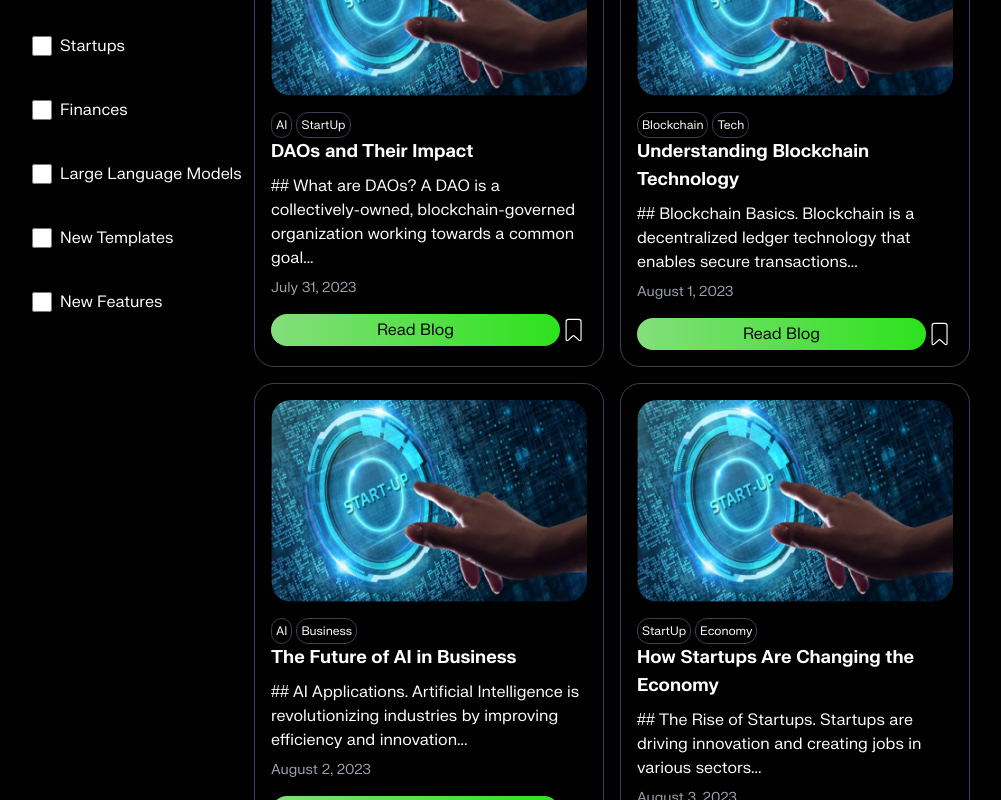
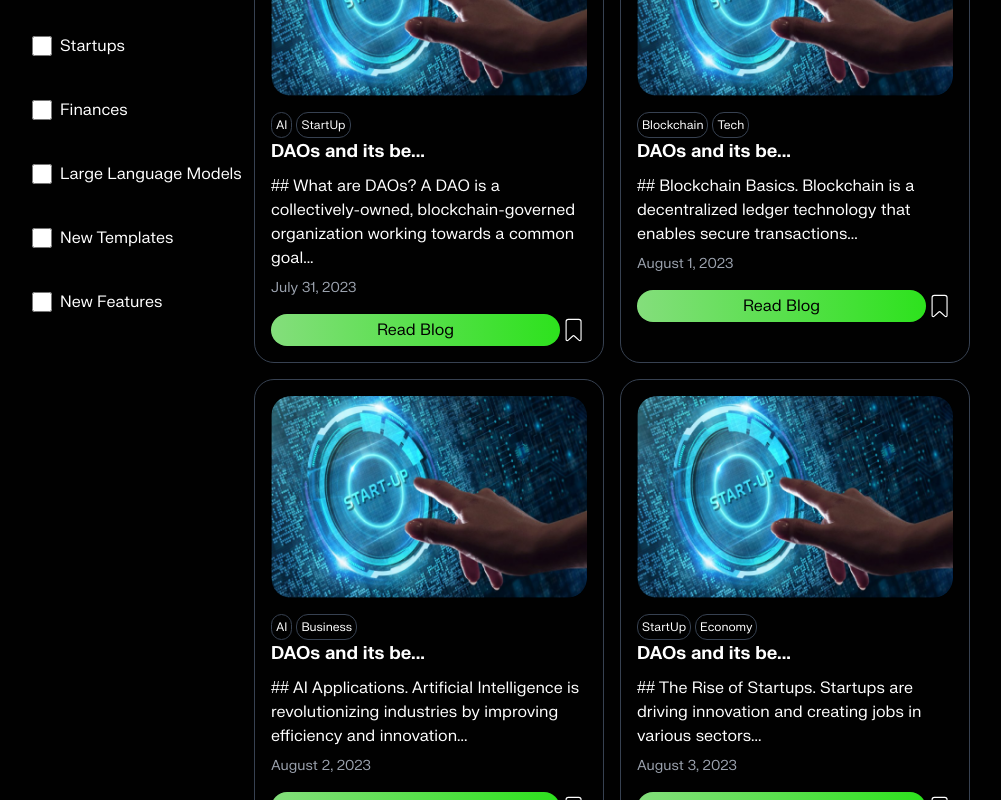
Before and after one commit to techmannih/voyex, a Next.js app: page /blog in a window 1280 px wide. Shown: the part 300-1100 px from the top of the page, without its empty margins (64-1065 px from the left). Built offline with nearby package versions, Linux system fonts and the light colour scheme.

Commit message:
fix style for template and blog section

```diff
--- a/src/app/component/BlogPost/data.js
+++ b/src/app/component/BlogPost/data.js
@@ -3,7 +3,8 @@ import Image from "../../../../assets/blog.png";
 const blogPostData = [
     {
       id: 1,
-      title: "DAOs and Their Impact",
+      title:"DAOs and its be...",
+      // title: "DAOs and Their Impact",
       content: "## What are DAOs? A DAO is a collectively-owned, blockchain-governed organization working towards a common goal...",
       date: "July 31, 2023",
       image: Image,
@@ -11,7 +12,8 @@ const blogPostData = [
     },
     {
       id: 2,
-      title: "Understanding Blockchain Technology",
+      title:"DAOs and its be...",
+      // title: "Understanding Blockchain Technology",
       content: "## Blockchain Basics. Blockchain is a decentralized ledger technology that enables secure transactions...",
       date: "August 1, 2023",
       image: Image,
@@ -19,7 +21,8 @@ const blogPostData = [
     },
     {
       id: 3,
-      title: "The Future of AI in Business",
+      title:"DAOs and its be...",
+      // title: "The Future of AI in Business",
       content: "## AI Applications. Artificial Intelligence is revolutionizing industries by improving efficiency and innovation...",
       date: "August 2, 2023",
       image: Image,
@@ -27,7 +30,8 @@ const blogPostData = [
     },
     {
       id: 4,
-      title: "How Startups Are Changing the Economy",
+      title:"DAOs and its be...",
+      // title: "How Startups Are Changing the Economy",
       content: "## The Rise of Startups. Startups are driving innovation and creating jobs in various sectors...",
       date: "August 3, 2023",
       image: Image,
@@ -35,7 +39,8 @@ const blogPostData = [
     },
     {
       id: 5,
-      title: "Emerging Trends in FinTech",
+      title:"DAOs and its be...",
+      // title: "Emerging Trends in FinTech",
       content: "## FinTech Innovations. Financial Technology is transforming how we manage money and banking...",
       date: "August 4, 2023",
       image: Image,
@@ -43,7 +48,8 @@ const blogPostData = [
     },
     {
       id: 6,
-      title: "Large Language Models Explained",
+      title:"DAOs and its be...",
+      // title: "Large Language Models Explained",
       content: "## Understanding LLMs. Large Language Models are advanced AI systems that can understand and generate human-like text...",
       date: "August 5, 2023",
       image: Image,
@@ -51,7 +57,8 @@ const blogPostData = [
     },
     {
       id: 7,
-      title: "New Features in Web Development",
+      title:"DAOs and its be...",
+      // title: "New Features in Web Development",
       content: "## What's New? The web development landscape is continuously evolving with new frameworks and tools...",
       date: "August 6, 2023",
       image: Image,
@@ -59,7 +66,8 @@ const blogPostData = [
     },
     {
       id: 8,
-      title: "The Importance of Cybersecurity",
+      title:"DAOs and its be...",
+      // title: "The Importance of Cybersecurity",
       content: "## Protecting Your Data. As technology advances, so do the threats to our digital security...",
       date: "August 7, 2023",
       image: Image,
@@ -67,7 +75,8 @@ const blogPostData = [
     },
     {
       id: 9,
-      title: "Digital Marketing Strategies",
+      title:"DAOs and its be...",
+      // title: "Digital Marketing Strategies",
       content: "## Marketing in the Digital Age. Explore effective strategies for engaging customers online...",
       date: "August 8, 2023",
       image: Image,
@@ -75,7 +84,8 @@ const blogPostData = [
     },
     {
       id: 10,
-      title: "Sustainable Practices in Tech",
+      title:"DAOs and its be...",
+      // title: "Sustainable Practices in Tech",
       content: "## Going Green. Learn how technology companies are adopting sustainable practices...",
       date: "August 9, 2023",
       image: Image,
@@ -83,7 +93,8 @@ const blogPostData = [
     },
     {
       id: 11,
-      title: "Exploring Quantum Computing",
+      title:"DAOs and its be...",
+      // title: "Exploring Quantum Computing",
       content: "## What is Quantum Computing? Delve into the principles of quantum mechanics that power this new frontier...",
       date: "August 10, 2023",
       image: Image,
@@ -91,7 +102,8 @@ const blogPostData = [
     },
     {
       id: 12,
-      title: "The Evolution of Social Media",
+      title:"DAOs and its be...",
+      // title: "The Evolution of Social Media",
       content: "## From Facebook to TikTok. Explore how social media platforms have transformed our interactions...",
       date: "August 11, 2023",
       image: Image,
@@ -99,7 +111,8 @@ const blogPostData = [
     },
     {
       id: 13,
-      title: "Virtual Reality in Education",
+      title:"DAOs and its be...",
+      // title: "Virtual Reality in Education",
       content: "## Immersive Learning. How VR is changing the way we approach education and training...",
       date: "August 12, 2023",
       image: Image,
@@ -107,7 +120,8 @@ const blogPostData = [
     },
     {
       id: 14,
-      title: "AI in Healthcare",
+      title:"DAOs and its be...",
+      // title: "AI in Healthcare",
       content: "## Transforming Patient Care. Discover how AI is enhancing diagnosis and treatment in healthcare...",
       date: "August 13, 2023",
       image: Image,
@@ -115,7 +129,8 @@ const blogPostData = [
     },
     {
       id: 15,
-      title: "Mobile App Development Trends",
+      title:"DAOs and its be...",
+      // title: "Mobile App Development Trends",
       content: "## What's Next? Stay ahead of the curve with the latest trends in mobile app development...",
       date: "August 14, 2023",
       image: Image,
@@ -123,7 +138,8 @@ const blogPostData = [
     },
     {
       id: 16,
-      title: "The Role of Big Data",
+      title:"DAOs and its be...",
+      // title: "The Role of Big Data",
       content: "## Insights and Analysis. Understanding how big data is shaping decision-making in businesses...",
       date: "August 15, 2023",
       image: Image,
@@ -131,7 +147,8 @@ const blogPostData = [
     },
     {
       id: 17,
-      title: "Cryptocurrency Market Overview",
+      title:"DAOs and its be...",
+      // title: "Cryptocurrency Market Overview",
       content: "## Navigating the Crypto Space. An overview of the current trends and future of cryptocurrencies...",
       date: "August 16, 2023",
       image: Image,
@@ -139,7 +156,8 @@ const blogPostData = [
     },
     {
       id: 18,
-      title: "The Impact of 5G Technology",
+      title:"DAOs and its be...",
+      // title: "The Impact of 5G Technology",
       content: "## Faster Connections. Explore how 5G is revolutionizing communication and connectivity...",
       date: "August 17, 2023",
       image: Image,
@@ -147,7 +165,8 @@ const blogPostData = [
     },
     {
       id: 19,
-      title: "The Future of Remote Work",
+      title:"DAOs and its be...",
+      // title: "The Future of Remote Work",
       content: "## Work from Anywhere. Insights into the evolving landscape of remote work and digital nomadism...",
       date: "August 18, 2023",
       image: Image,
@@ -155,7 +174,8 @@ const blogPostData = [
     },
     {
       id: 20,
-      title: "AI Ethics and Responsibility",
+      title:"DAOs and its be...",
+      // title: "AI Ethics and Responsibility",
       content: "## Navigating Ethical Dilemmas. Discussing the importance of ethical considerations in AI development...",
       date: "August 19, 2023",
       image: Image,
--- a/src/app/component/FAQ/Faq.jsx
+++ b/src/app/component/FAQ/Faq.jsx
@@ -14,8 +14,8 @@ export default function Faq() {
     <div className="text-white flex justify-between m-16">
       <div className="mb-6 w-[696px]">
         <p className="text-[rgba(70,186,60,1)] ">FAQs</p>
-        <h1 className="font-bold text-[96px] leading-[122.88px] tracking-[0.02em]">
-          What Explorers are Asking
+        <h1 className="font-fk-grotesk text-[96px] font-bold leading-[122.88px] tracking-[0.02em] text-left w-[696px] h-[369px]">
+        What Explorers are Asking
         </h1>
       </div>
       <div className="space-y-4 mt-4 w-[600px]">
--- a/src/app/component/Template/Template.jsx
+++ b/src/app/component/Template/Template.jsx
@@ -1,4 +1,3 @@
-
   import templateData from "./data";
   import Image from "next/image";
   import { CiStar } from "react-icons/ci";
@@ -19,18 +18,22 @@ export default function Template() {
           <h1 className="font-fk-grotesk text-[48px] font-bold leading-[61.44px] tracking-[0.02em] mb-4">
             Get Started with our Templates options
           </h1>
-        <button className="mt-4 bg-gradient-to-r from-[#84DE7C] to-[#2DE21D] text-black py-2 px-4 rounded-full">
+          <button className="mt-4 bg-gradient-to-r from-[#84DE7C] to-[#2DE21D] text-black py-2 px-6 rounded-full text-[14px] font-medium leading-[17.92px]">
             See All Templates
           </button>
         </div>
 
-      <div className="flex justify-center flex-wrap gap-6 mt-8 max-w-6xl mx-auto p-2">
+        <div className="flex justify-center flex-wrap gap-4 mt-8 max-w-6xl mx-auto p-2">
           {templateData.map((template) => (
             <div
               key={template.id}
-            className="w-[331.67px] p-[24px] border rounded-2xl border-gray-700 text-white"
+              className="w-[333.17px] h-[228px] p-[24px] border border-gray-700 rounded-[25px] "
               style={{
-              background: "linear-gradient(90.83deg, rgba(0, 167, 102, 0.1) 0%, rgba(153, 153, 153, 0.1) 100%)",
+                background:
+                  "linear-gradient(90.83deg, rgba(0, 167, 102, 0.1) 0%, rgba(153, 153, 153, 0.1) 100%)",
+                display: "flex",
+                flexDirection: "column",
+                justifyContent: "space-between",
               }}
             >
               <div className="relative">
@@ -47,11 +50,17 @@ export default function Template() {
                   <CiStar />
                 </div>
               </div>
+              <h1 className="text-[16px] font-bold leading-[20.48px]">
+                {template.title}
+              </h1>
 
-            <h1 className="text-lg font-bold">{template.title}</h1>
-            <p className="mt-2 text-sm">
+              <p
+                className="mt-2 text-sm font-normal leading-[17.92px] text-left"
+                style={{ fontSize: "14px", color: "rgba(244, 244, 244, 1)" }}
+              >
                 {truncateDescription(template.description, 8)}
               </p>
+
               <div className="mt-2 flex flex-wrap gap-1">
                 {template.tags.map((tag, index) => (
                   <span
```
Also changed, not shown: src/app/component/BlogPost/Blog.jsx (+27 -16 lines), src/app/component/Funding/Funding.jsx (+20 -12 lines). Lines whose indentation alone changed are shown as unchanged.
